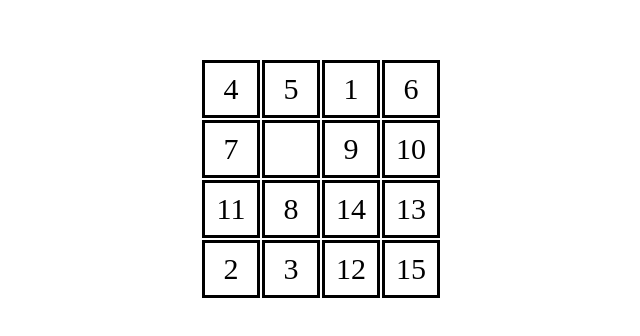
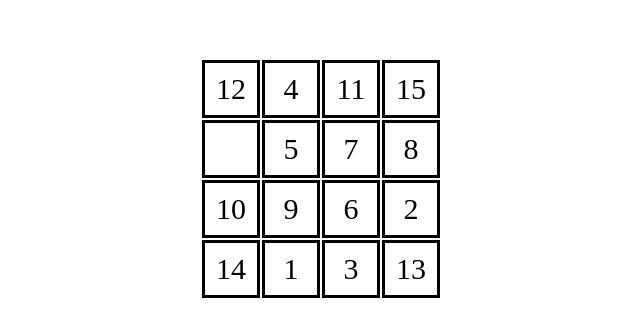
Before and after one commit to Makadebinesi/barleybreakweb, a plain HTML site: page index.html in a window 1280 px wide. Shown: the part 142-478 px from the top of the page, without its empty margins (319-959 px from the left). Drawn offline with Linux system fonts and the light colour scheme.

Commit message:
refactoring

```diff
--- a/index.html
+++ b/index.html
@@ -11,33 +11,32 @@
     <div>
         <table class="gameBoard">
             <tr>
-                <td id="0-0" onclick="changeCell(event.target.textContent)"></td>
-                <td id="1-0" onclick="changeCell(event.target.textContent)"></td>
-                <td id="2-0" onclick="changeCell(event.target.textContent)"></td>
-                <td id="3-0" onclick="changeCell(event.target.textContent)"></td>
+                <td id="0-0"></td>
+                <td id="1-0"></td>
+                <td id="2-0"></td>
+                <td id="3-0"></td>
             </tr>
             <tr>
-                <td id="0-1" onclick="changeCell(event.target.textContent)"></td>
-                <td id="1-1" onclick="changeCell(event.target.textContent)"></td>
-                <td id="2-1" onclick="changeCell(event.target.textContent)"></td>
-                <td id="3-1" onclick="changeCell(event.target.textContent)"></td>
+                <td id="0-1"></td>
+                <td id="1-1"></td>
+                <td id="2-1"></td>
+                <td id="3-1"></td>
             </tr>
             <tr>
-                <td id="0-2" onclick="changeCell(event.target.textContent)"></td>
-                <td id="1-2" onclick="changeCell(event.target.textContent)"></td>
-                <td id="2-2" onclick="changeCell(event.target.textContent)"></td>
-                <td id="3-2" onclick="changeCell(event.target.textContent)"></td>
+                <td id="0-2"></td>
+                <td id="1-2"></td>
+                <td id="2-2"></td>
+                <td id="3-2"></td>
             </tr>
             <tr>
-                <td id="0-3" onclick="changeCell(event.target.textContent)"></td>
-                <td id="1-3" onclick="changeCell(event.target.textContent)"></td>
-                <td id="2-3" onclick="changeCell(event.target.textContent)"></td>
-                <td id="3-3" onclick="changeCell(event.target.textContent)"></td>
+                <td id="0-3"></td>
+                <td id="1-3"></td>
+                <td id="2-3"></td>
+                <td id="3-3"></td>
             </tr>
         </table>
     </div>
+    <script src="scripts/gamelogic.js"></script>
 </body>
 
-<script src="scripts/jquery-3.5.1.js"></script>
-<script src="scripts/gamelogic.js"></script>
 </html>
--- a/scripts/gamelogic.js
+++ b/scripts/gamelogic.js
@@ -1,34 +1,57 @@
+const spaceValue = '';
+
+const winResultArea = [
+    [1, 2, 3, 4],
+    [5, 6, 7, 8],
+    [9, 10, 11, 12],
+    [13, 14, 15, spaceValue],
+];
+
 var area = [
-    [4, 7, 11, 2],
-    [5, "", 8, 3],
-    [1, 9, 14, 12],
-    [6, 10, 13, 15]
-]
+    [1, 2, 3, 4],
+    [5, 6, 7, 8],
+    [9, 10, 11, 12],
+    [13, 14, 15, spaceValue],
+];
 
+onclickInit();
+fillRandomArea();
 initGameBoard();
 
+function onclickInit() {
+    let tds = document.getElementsByTagName('td');
+    for (const td of tds) {
+        td.onclick = (event) => {
+            changeCell(event.target.textContent);
+        }
+    }
+}
+
+function fillRandomArea() {
+    let yRand, xRand, tempValue;
+    for (let y = 3; y >= 0; y--) {
+        for (let x = 3; x >= 0; x--) {
+            yRand = Math.floor(Math.random()*(y + 1));
+            xRand = Math.floor(Math.random()*(x + 1));
+            tempValue = area[y][x];
+            area[y][x] = area[yRand][xRand];
+            area[yRand][xRand] = tempValue;
+        }
+    }
+}
+
 function initGameBoard() {
-    $("#0-0")[0].textContent = area[0][0];
-    $("#1-0")[0].textContent = area[1][0];
-    $("#2-0")[0].textContent = area[2][0];
-    $("#3-0")[0].textContent = area[3][0];
-    $("#0-1")[0].textContent = area[0][1];
-    $("#1-1")[0].textContent = area[1][1];
-    $("#2-1")[0].textContent = area[2][1];
-    $("#3-1")[0].textContent = area[3][1];
-    $("#0-2")[0].textContent = area[0][2];
-    $("#1-2")[0].textContent = area[1][2];
-    $("#2-2")[0].textContent = area[2][2];
-    $("#3-2")[0].textContent = area[3][2];
-    $("#0-3")[0].textContent = area[0][3];
-    $("#1-3")[0].textContent = area[1][3];
-    $("#2-3")[0].textContent = area[2][3];
-    $("#3-3")[0].textContent = area[3][3];
+    for (let y = 0; y < 4; y++) {
+        for (let x = 0; x < 4; x++) {
+            let cell = document.getElementById(`${x}-${y}`);
+            cell.innerText = area[y][x];
+        }
+    }
 }
 
 function changeCell(num) {
     //Ищем "координаты" элемента
-    var x = 0, y = 0;
+    var x, y;
     for (let i = 0; i < 4; i++) {
         for (let j = 0; j < 4; j++) {
             if (area[i][j] == num) {
@@ -39,35 +62,52 @@ function changeCell(num) {
     }
     //Проверяем, есть ли элемент со значением 0 (пустой квадрат) с какой-либо стороны, меняем местами значения если так.
     try {
-        if (area[x - 1][y] == "") {
-            area[x][y] = ""
+        if (area[x - 1][y] == spaceValue) {
+            area[x][y] = spaceValue;
             area[x - 1][y] = num;
         }
     }
     catch { };
 
     try {
-        if (area[x + 1][y] == "") {
-            area[x][y] = ""
+        if (area[x + 1][y] == spaceValue) {
+            area[x][y] = spaceValue;
             area[x + 1][y] = num;
         }
     }
     catch { };
 
     try {
-        if (area[x][y - 1] == "") {
-            area[x][y] = ""
+        if (area[x][y - 1] == spaceValue) {
+            area[x][y] = spaceValue;
             area[x][y - 1] = num;
         }
     }
     catch { };
 
     try {
-        if (area[x][y + 1] == "") {
-            area[x][y] = ""
+        if (area[x][y + 1] == spaceValue) {
+            area[x][y] = spaceValue;
             area[x][y + 1] = num;
         }
     }
     catch { };
+
+    if (checkWin()) {
+        alert("Win!");
+        fillRandomArea();
+    }
+
     initGameBoard();
 }
+
+function checkWin() {
+    for (let y = 0; y < 4; y++) {
+        for (let x = 0; x < 4; x++) {
+            if (winResultArea[x][y] != area[x][y]) {
+                return false;
+            }
+        }
+    }
+    return true;
+}
```
